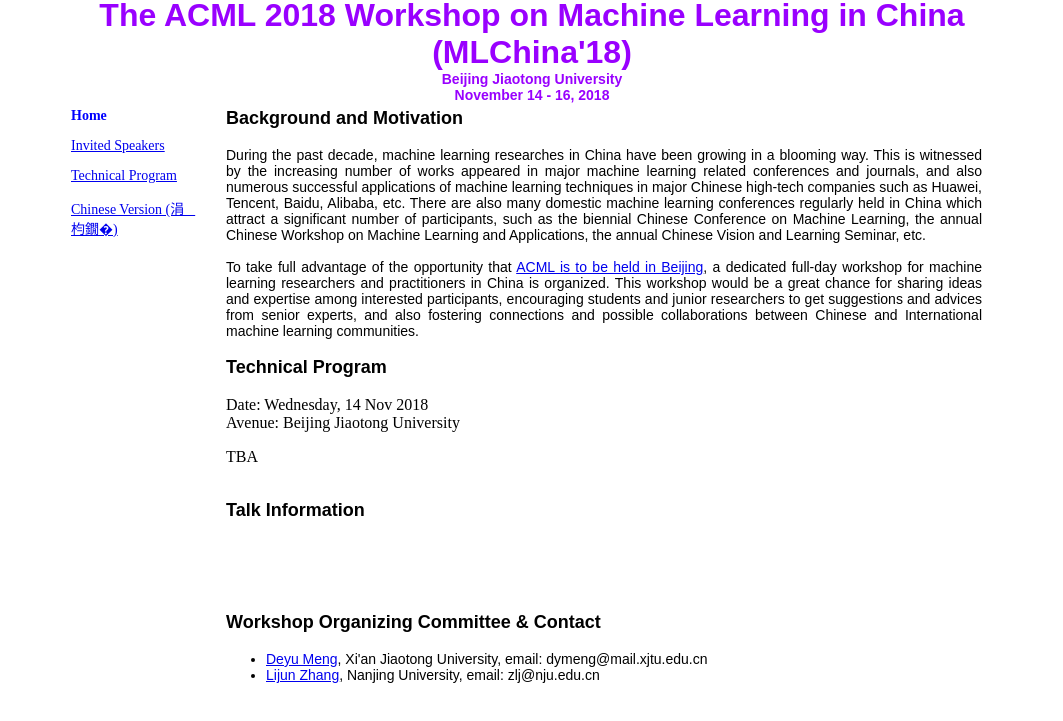
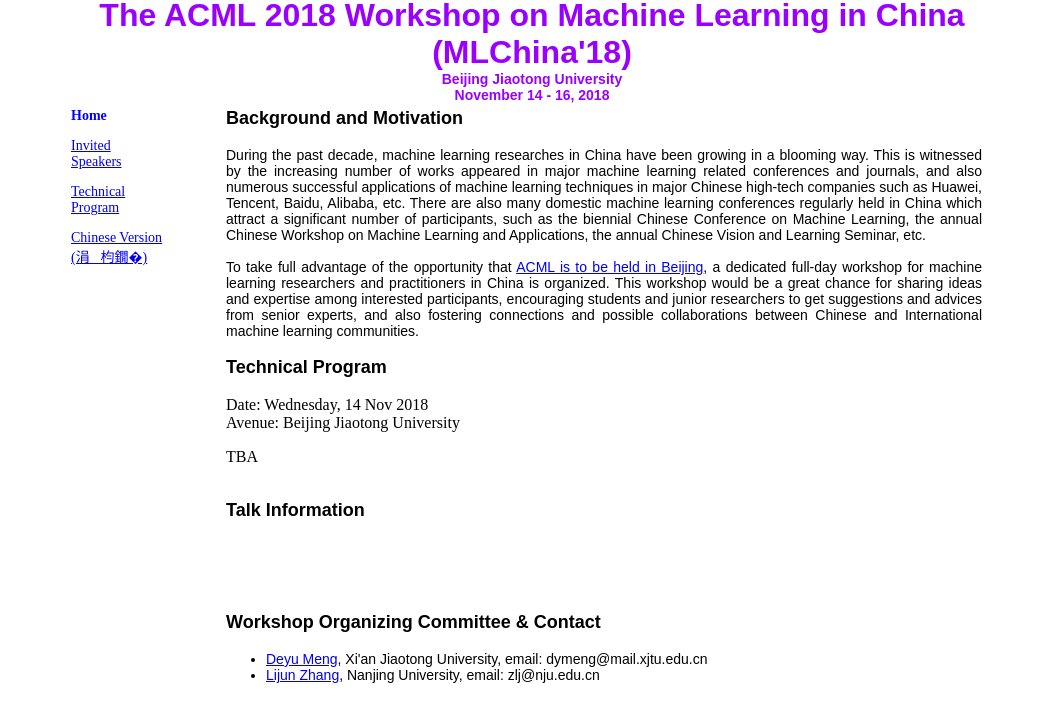
Before and after one commit to mlchina18/mlchina18.github.io, a plain HTML site: page index.html in a window 1280 px wide. Shown: the part 189-910 px from the top of the page, without its empty margins (108-1171 px from the left). Drawn offline with Linux system fonts and the light colour scheme.

Commit message:
Update index.html

```diff
--- a/index.html
+++ b/index.html
@@ -89,9 +89,9 @@ November 14 - 16, 2018</span><br>
             <DIV class="style6" id="menu" align="left">
                       <p><b>Home</b>                  </p>
                   <p><a href="https://mlchina18.github.io/speaker/">Invited
-                              Speakers</a></p>
-                  <p><a href="https://mlchina18.github.io/program/">Technical Program</a></p>
-                  <p ><a href="https://mlchina18.github.io/chinese/">Chinese Version (中文版)</a></p>
+                           <br>   Speakers</a></p>
+                  <p><a href="https://mlchina18.github.io/program/">Technical <br> Program</a></p>
+                  <p ><a href="https://mlchina18.github.io/chinese/">Chinese Version <br> (中文版)</a></p>
               </DIV></TD>
           <TD width="16"><BR></TD>
 
```
